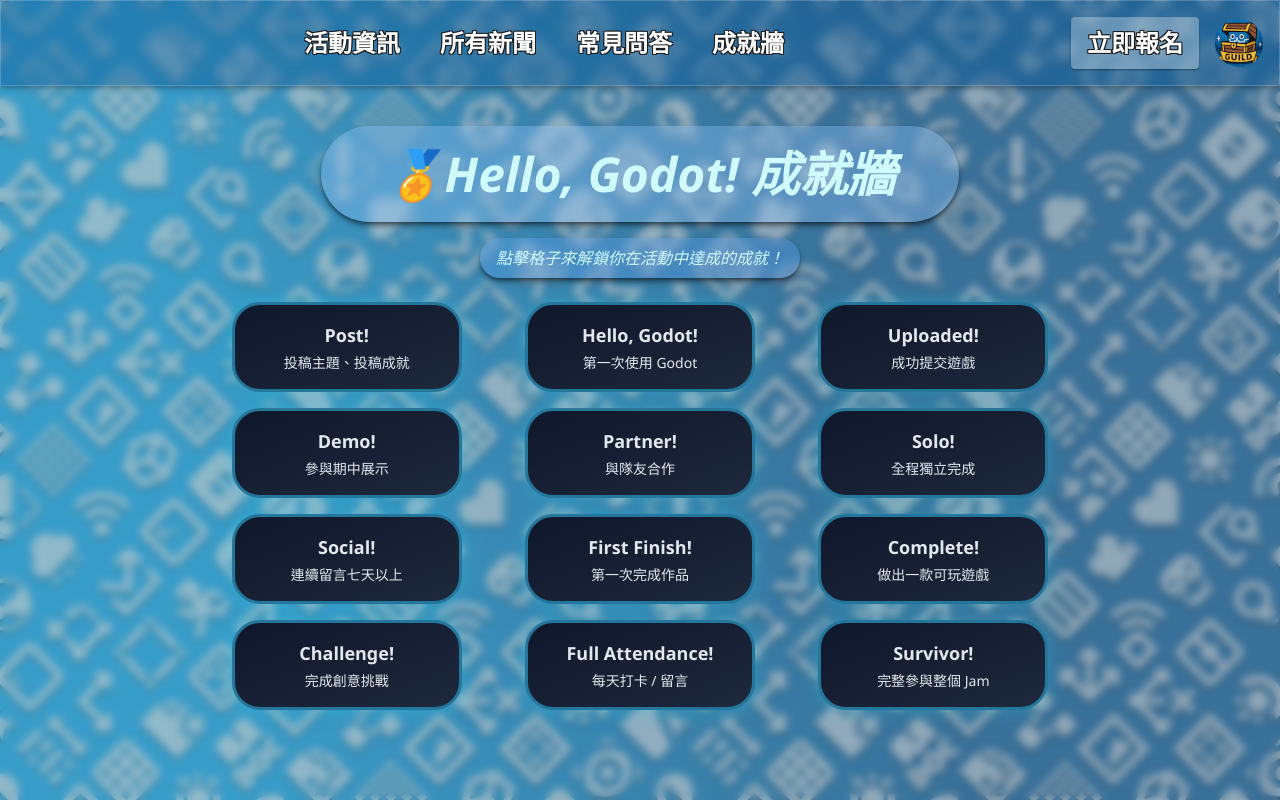
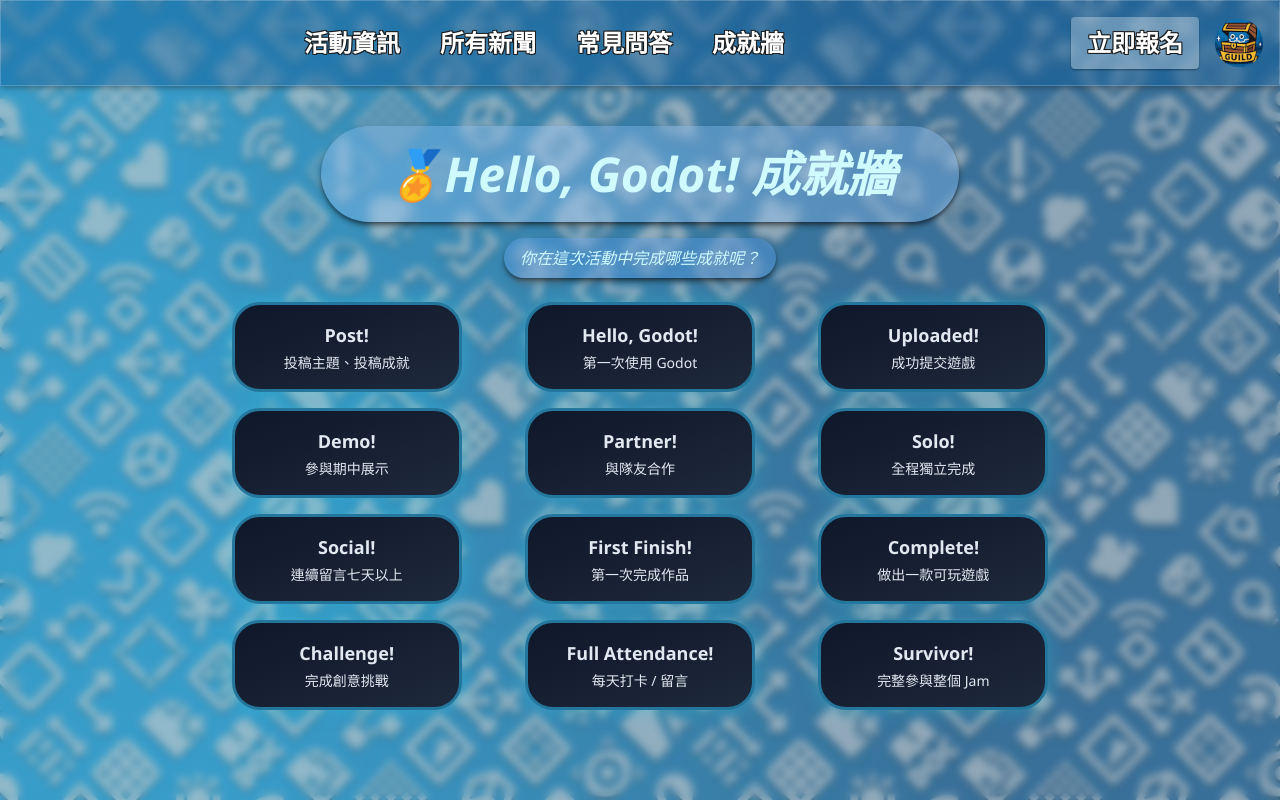
Before and after one commit to MuryanBKS/muryanbks.github.io, a plain HTML site: page achievements.html in a window 1280 px wide. Drawn offline with nearby package versions, Linux system fonts and the light colour scheme.

Commit message:
Update achievements.html

```diff
--- a/achievements.html
+++ b/achievements.html
@@ -108,7 +108,7 @@
     <div class="max-w-4xl mx-auto py-10 px-4 relative z-10">
         <div class="flex flex-col items-center gap-4">
             <h1 class="text-[clamp(1.5rem,6vw,3rem)] font-bold italic text-center inline-block bg-blue-300/35 backdrop-blur-sm px-12 sm:px-18 md:px-16 py-2 sm:py-3 rounded-full whitespace-nowrap text-cyan-100 shadow-md shadow-black/50">🏅Hello, Godot! 成就牆</h1>
-            <p class="text-center italic text-cyan-100 inline-block bg-blue-400/30 backdrop-blur-sm px-4 py-2 rounded-full shadow-md shadow-black/50">點擊格子來解鎖你在活動中達成的成就！</p>
+            <p class="text-center italic text-cyan-100 inline-block bg-blue-400/30 backdrop-blur-sm px-4 py-2 rounded-full shadow-md shadow-black/50">你在這次活動中完成哪些成就呢？</p>
         </div>
 
         <div id="achievement-list" class="grid gap-4 grid-cols-1 sm:grid-cols-2 md:grid-cols-3 justify-center place-items-center mt-6"></div>
```
